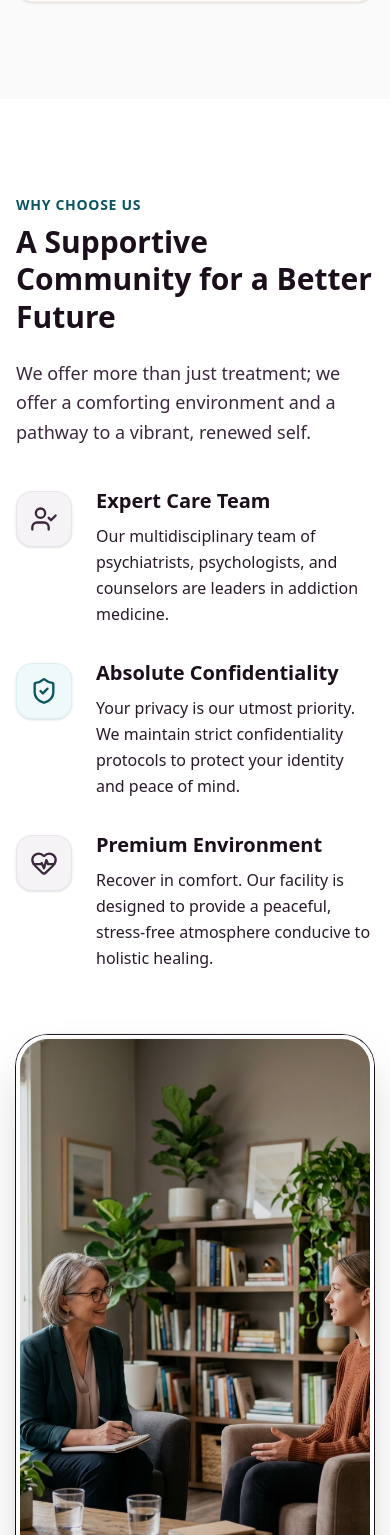
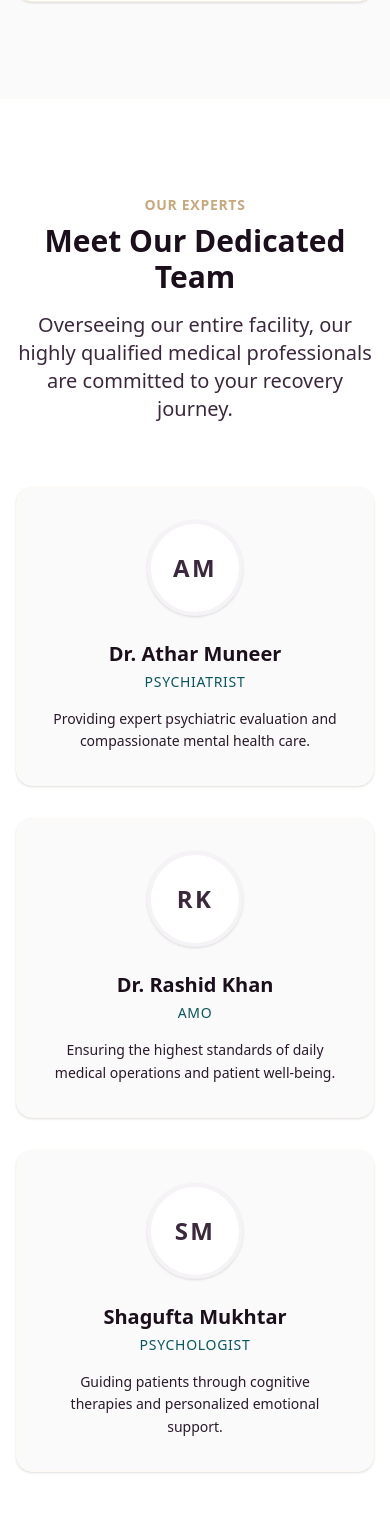
Before and after one commit to umairmustafaa/hospital-website, a Next.js app: page / in a window 390 px wide. Shown: the part 5033-6568 px from the top of the page. Built offline with nearby package versions, Linux system fonts and the light colour scheme.

Commit message:
content: add Our Experts section featuring the doctor team

```diff
--- a/src/app/page.tsx
+++ b/src/app/page.tsx
@@ -26,6 +26,7 @@ export default function Home() {
             <div className="hidden lg:flex space-x-8 items-center">
               <a href="#about" className="text-primary-700 hover:text-accent-500 font-medium transition-colors">About</a>
               <a href="#programs" className="text-primary-700 hover:text-accent-500 font-medium transition-colors">Programs</a>
+              <a href="#team" className="text-primary-700 hover:text-accent-500 font-medium transition-colors">Our Team</a>
               <a href="#contact" className="text-primary-700 hover:text-accent-500 font-medium transition-colors">Contact</a>
             </div>
             <div className="flex items-center space-x-4">
@@ -203,8 +204,49 @@ export default function Home() {
         </div>
       </section>
 
+      {/* Our Experts Section */}
+      <section id="team" className="py-24 bg-white border-b border-gold-50">
+        <div className="max-w-7xl mx-auto px-4 sm:px-6 lg:px-8 text-center">
+          <span className="text-gold-500 font-bold tracking-wider uppercase text-sm mb-2 block">Our Experts</span>
+          <h2 className="text-3xl md:text-4xl font-extrabold text-primary-900 mb-4">Meet Our Dedicated Team</h2>
+          <p className="text-xl text-primary-600 mb-16 max-w-3xl mx-auto font-light">Overseeing our entire facility, our highly qualified medical professionals are committed to your recovery journey.</p>
+
+          <div className="grid grid-cols-1 md:grid-cols-3 gap-8">
+            {/* Team Member 1 */}
+            <div className="bg-surface-50 p-8 rounded-2xl shadow-sm hover:shadow-lg transition-all duration-300 border border-gold-50 group hover:-translate-y-1">
+              <div className="w-24 h-24 bg-white rounded-full flex items-center justify-center mx-auto mb-6 border-4 border-primary-50 shadow-sm group-hover:border-accent-100 transition-colors">
+                <span className="text-2xl text-primary-600 font-bold tracking-widest">AM</span>
+              </div>
+              <h3 className="text-xl font-bold text-primary-900 mb-1">Dr. Athar Muneer</h3>
+              <p className="text-accent-600 font-medium mb-4 uppercase tracking-wider text-sm">Psychiatrist</p>
+              <p className="text-primary-700 font-light text-sm leading-relaxed">Providing expert psychiatric evaluation and compassionate mental health care.</p>
+            </div>
+
+            {/* Team Member 2 */}
+            <div className="bg-surface-50 p-8 rounded-2xl shadow-sm hover:shadow-lg transition-all duration-300 border border-gold-50 group hover:-translate-y-1">
+              <div className="w-24 h-24 bg-white rounded-full flex items-center justify-center mx-auto mb-6 border-4 border-primary-50 shadow-sm group-hover:border-accent-100 transition-colors">
+                <span className="text-2xl text-primary-600 font-bold tracking-widest">RK</span>
+              </div>
+              <h3 className="text-xl font-bold text-primary-900 mb-1">Dr. Rashid Khan</h3>
+              <p className="text-accent-600 font-medium mb-4 uppercase tracking-wider text-sm">AMO</p>
+              <p className="text-primary-700 font-light text-sm leading-relaxed">Ensuring the highest standards of daily medical operations and patient well-being.</p>
+            </div>
+
+            {/* Team Member 3 */}
+            <div className="bg-surface-50 p-8 rounded-2xl shadow-sm hover:shadow-lg transition-all duration-300 border border-gold-50 group hover:-translate-y-1">
+              <div className="w-24 h-24 bg-white rounded-full flex items-center justify-center mx-auto mb-6 border-4 border-primary-50 shadow-sm group-hover:border-accent-100 transition-colors">
+                <span className="text-2xl text-primary-600 font-bold tracking-widest">SM</span>
+              </div>
+              <h3 className="text-xl font-bold text-primary-900 mb-1">Shagufta Mukhtar</h3>
+              <p className="text-accent-600 font-medium mb-4 uppercase tracking-wider text-sm">Psychologist</p>
+              <p className="text-primary-700 font-light text-sm leading-relaxed">Guiding patients through cognitive therapies and personalized emotional support.</p>
+            </div>
+          </div>
+        </div>
+      </section>
+
       {/* Why Choose Us */}
-      <section className="py-24 bg-white">
+      <section className="py-24 bg-surface-50">
         <div className="max-w-7xl mx-auto px-4 sm:px-6 lg:px-8">
           <div className="flex flex-col-reverse lg:flex-row items-center gap-16">
             <div className="lg:w-1/2 w-full">
```
